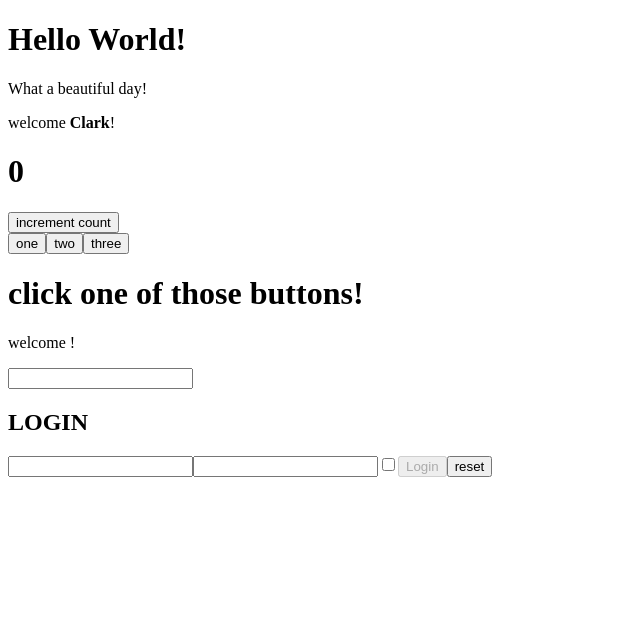
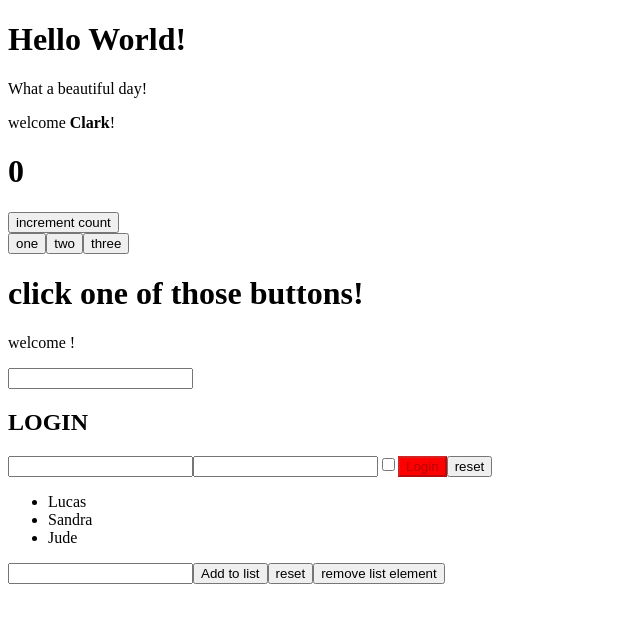
Before and after one commit to karimhaj/react-exercises, a React (Create React App) app in the folder my-app/: page / in a window 1280 px wide. Shown: the top 622 px of the page, without its empty margins (0-640 px from the left). Built offline with nearby package versions, Linux system fonts and the light colour scheme.

Commit message:
update branch of this chapter

```diff
--- a/my-app/src/App.js
+++ b/my-app/src/App.js
@@ -3,6 +3,7 @@ import { Hello } from './HelloWorld';
 import { Welcome } from './Message';
 import Counter from "./Counter";
 import { InteractiveWelcome } from "./InteractiveWelcome";
+import { TodoList } from "./TodoList";
 
 const theName = <b>Clark</b>;
 
@@ -14,6 +15,7 @@ export class App extends React.Component {
                 <Welcome age="19" name={theName}/>
                 <Counter value={0} incrementInterval={1000} incrementAmount={2} />
                 <InteractiveWelcome />
+                <TodoList />
             </div>
         )
     }
--- a/my-app/src/InteractiveWelcome.js
+++ b/my-app/src/InteractiveWelcome.js
@@ -61,14 +61,21 @@ export class Login extends React.Component{
         })
     }
 
+
     render(){
+
+        const buttonStyle ={
+            backgroundColor: this.state.password.length<8 ? "rgb(255,0,0)" : "rgb(0,255,0)",
+        }
+
         return (
             <div>
+
                 <h2>LOGIN</h2>
                 <input type= "text" name= "username" value={this.state.username} onChange={this.handleUsernameInputChange}/>
                 <input type= "password" name= "password" value={this.state.password} onChange={this.handleUsernameInputChange} />
                 <input type= "checkbox" name= "remember" checked={this.state.remember} onChange={this.handleCheckbox}  />
-                <button disabled={!this.state.compiled} onClick={this.onLogin}>Login</button>
+                <button disabled={!this.state.compiled} onClick={this.onLogin} style={buttonStyle}>Login</button>
                 <button type="reset" name="reset" onClick={this.handleResetButton}>reset</button>
             </div>
         )
--- /dev/null
+++ b/my-app/src/TodoList.js
@@ -0,0 +1,59 @@
+import React from "react";
+
+export class TodoList extends React.Component{
+
+  state ={
+    items: ['Lucas', 'Sandra', 'Jude'],
+    name: ""
+    }
+
+    handleControlledNameChange = (event) =>{
+        this.setState ({
+            name: event.target.value
+        })
+        return console.log(this.state)
+    }
+
+    addElementToList = (event) =>{
+        event.preventDefault()
+
+        this.setState({
+            items: [...this.state.items, this.state.name],
+            name: ""
+        })
+    }
+
+    resetList = (event) =>{
+        event.preventDefault()
+        this.setState({
+            items: [],
+            name: ""
+        })
+    }
+
+    removeListElement = (event) =>{
+        event.preventDefault()
+        let indexOfItemToRemove = this.state.items.indexOf(this.state.name)
+
+        this.state.items.includes(this.state.name) ?
+        this.state.items.splice(indexOfItemToRemove,1)
+        : console.log('the input is not valid!')
+        this.setState({
+            items: this.state.items,
+            name: ""
+        })
+
+    }
+
+    render(){
+        return (<div>
+        <ul>{this.state.items.map((item, index)=> <li key={index}>{item}</li>)}</ul>
+        <form onSubmit={this.addElementToList}>
+        <input type="text" name ="newItem" value={this.state.name} onChange={this.handleControlledNameChange}/>
+        <button type="submit" name="addToList">Add to list</button>
+        <button name="reset" onClick={this.resetList}>reset</button>
+        <button name="removeItem" onClick={this.removeListElement}>remove list element</button>
+        </form>
+        </div>)
+    }
+}
```
